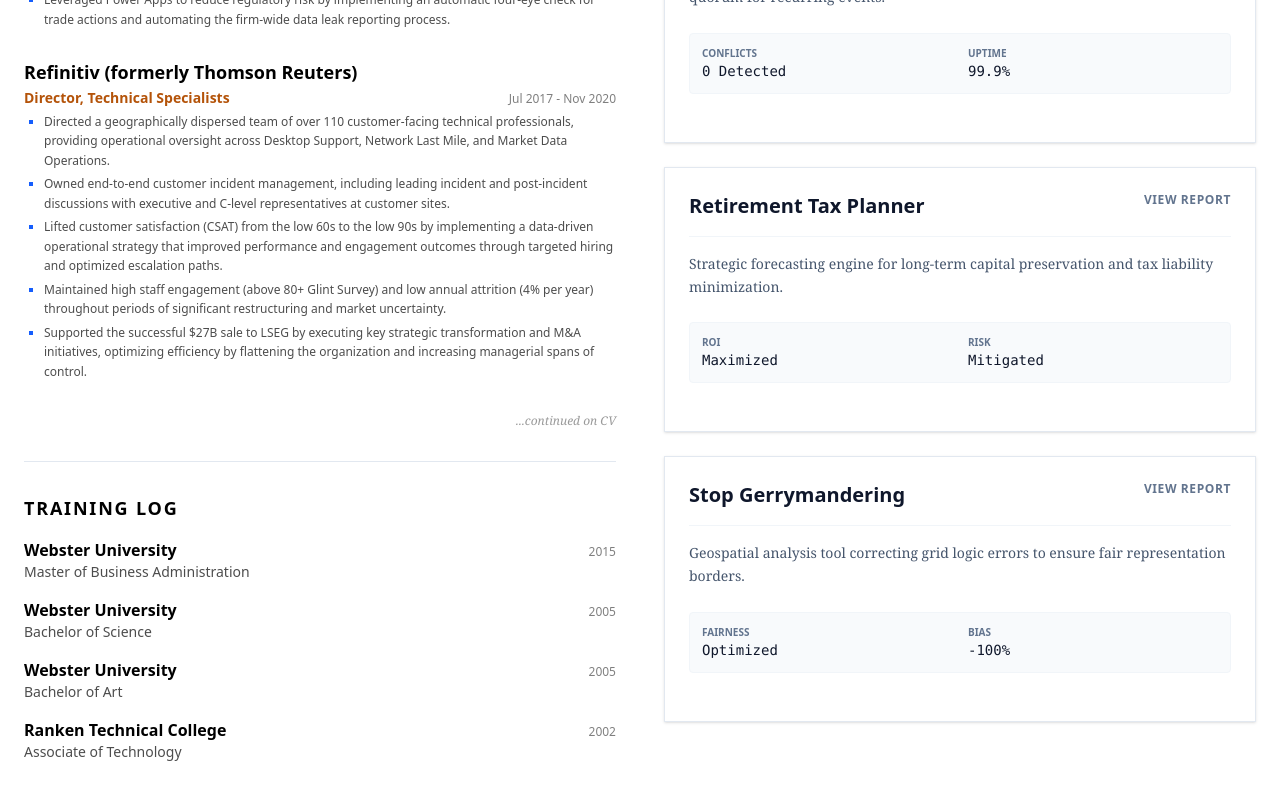
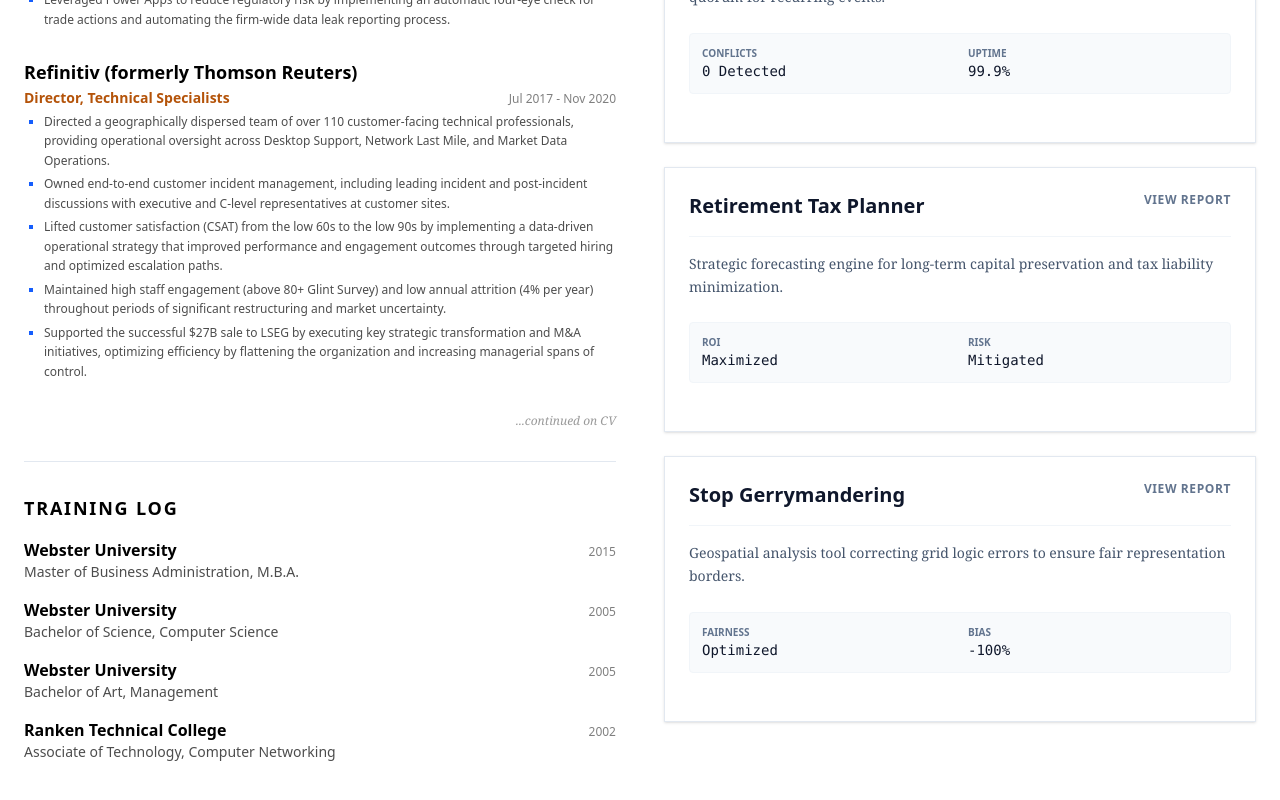
Before and after one commit to mels0n/aboutme, a Next.js app: page / in a window 1280 px wide. Shown: the part 1772-2572 px from the top of the page. Built offline with nearby package versions, Linux system fonts and the light colour scheme; no server answers.

Commit message:
feat(ui): display field of study in education section

```diff
--- a/src/app/page.tsx
+++ b/src/app/page.tsx
@@ -418,7 +418,7 @@ export default function Home() {
                                                     mode === 'executive' ? "text-foreground" :
                                                         mode === 'strategist' ? "text-foreground serif" : "text-highlight font-mono"
                                                 )}>{edu.institution}</h4>
-                                                <p className="text-sm text-foreground/70">{edu.area}</p>
+                                                <p className="text-sm text-foreground/70">{edu.area}, {edu.studyType}</p>
                                             </div>
                                             <span className="text-xs text-foreground/50">{edu.date}</span>
                                         </div>
```
